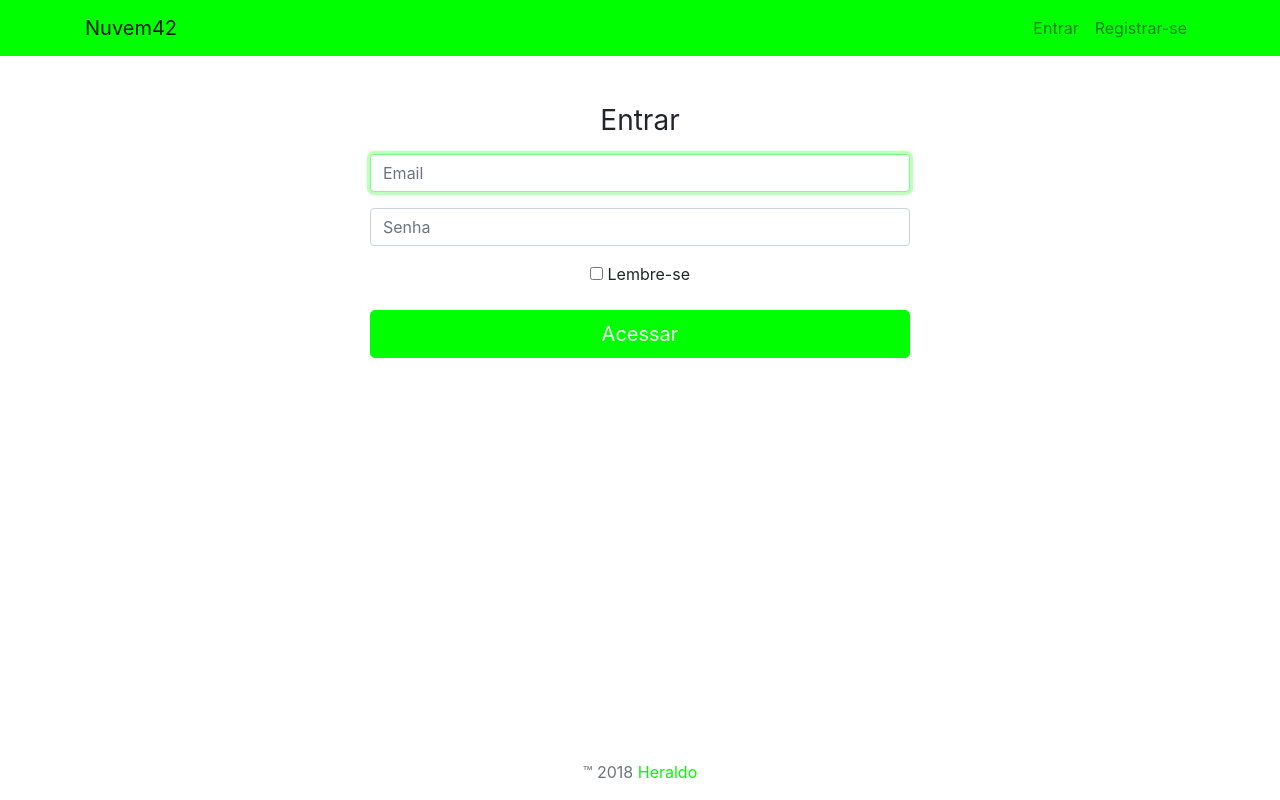
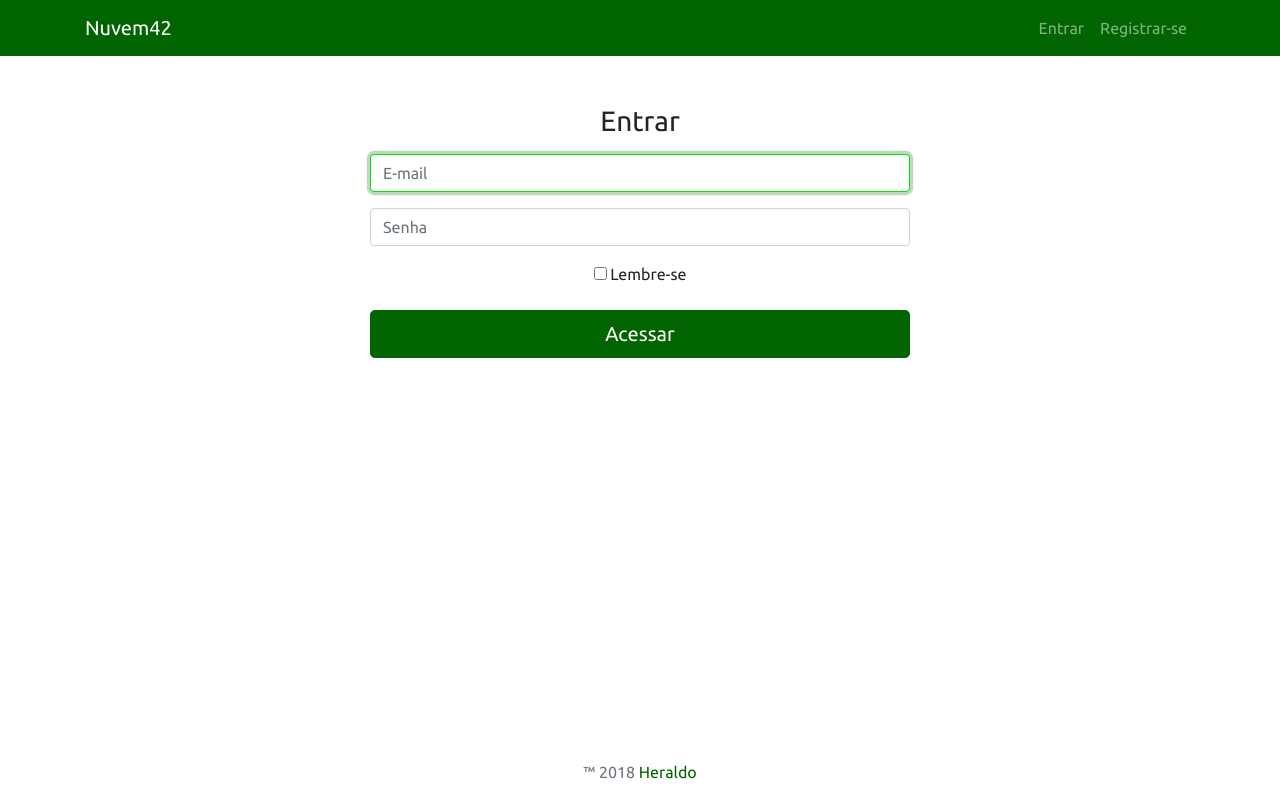
Before and after one commit to heraldo663/nuvem42, a Vue app in the folder client/: page /login in a window 1280 px wide. Built offline with nearby package versions, Linux system fonts and the light colour scheme; no server answers.

Commit message:
theme changed

```diff
--- a/client/src/App.vue
+++ b/client/src/App.vue
@@ -23,9 +23,14 @@ export default {
 
 <style lang="scss">
 $theme-colors: (
-  "primary": #00ff00
+  "primary": #006400
 );
 @import "../node_modules/bootstrap/scss/bootstrap";
+@import url("https://fonts.googleapis.com/css?family=Ubuntu");
+
+body {
+  font-family: "Ubuntu", sans-serif !important;
+}
 .content {
   min-height: calc(100vh - 160px);
 }
--- a/client/src/components/Bucket.vue
+++ b/client/src/components/Bucket.vue
@@ -50,7 +50,7 @@ export default {
 
 .item-link {
   text-decoration: none;
-  color: #222;
+  color: #444;
   &:hover {
     text-decoration: none;
     color: theme-color("primary");
--- a/client/src/components/Navbar.vue
+++ b/client/src/components/Navbar.vue
@@ -1,5 +1,5 @@
 <template>
-<nav class="navbar navbar-expand-lg navbar-light mb-5 bg-primary">
+<nav class="navbar navbar-expand-lg navbar-dark mb-5 bg-primary">
   <div class="container">
     <router-link class="navbar-brand" to="/" >Nuvem42</router-link>
     <button class="navbar-toggler" type="button" data-toggle="collapse" data-target="#navbarTogglerDemo03" aria-controls="navbarTogglerDemo03" aria-expanded="false" aria-label="Toggle navigation">
--- a/client/src/components/ViewType.vue
+++ b/client/src/components/ViewType.vue
@@ -29,6 +29,6 @@ a {
   color: #222;
 }
 .nav-link.active {
-  color: #222;
+  color: #fff;
 }
 </style>
--- a/client/src/views/Login.vue
+++ b/client/src/views/Login.vue
@@ -10,7 +10,7 @@
             <h1 class="h3 mb-3 font-weight-normal">Entrar</h1>
             <div class="form-group">
               <label for="inputEmail" class="sr-only">Email</label>
-              <input type="email" id="inputEmail" v-model.trim.lazy="email" class="form-control" placeholder="Email" required autofocus>
+              <input type="email" id="inputEmail" v-model.trim.lazy="email" class="form-control" placeholder="E-mail" required autofocus>
             </div>
             <div class="form-group">
               <label for="inputPassword" class="sr-only">Senha</label>
```
